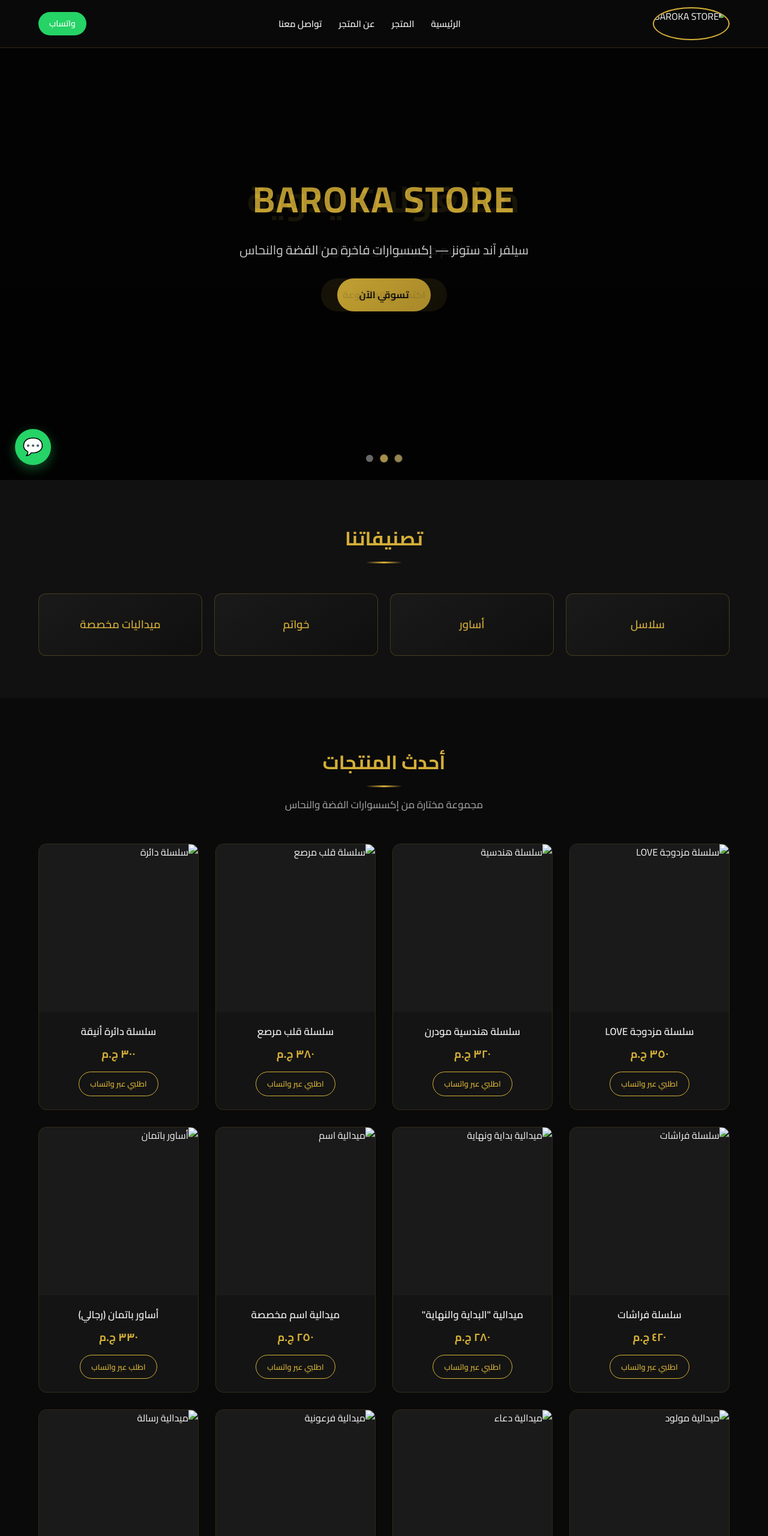
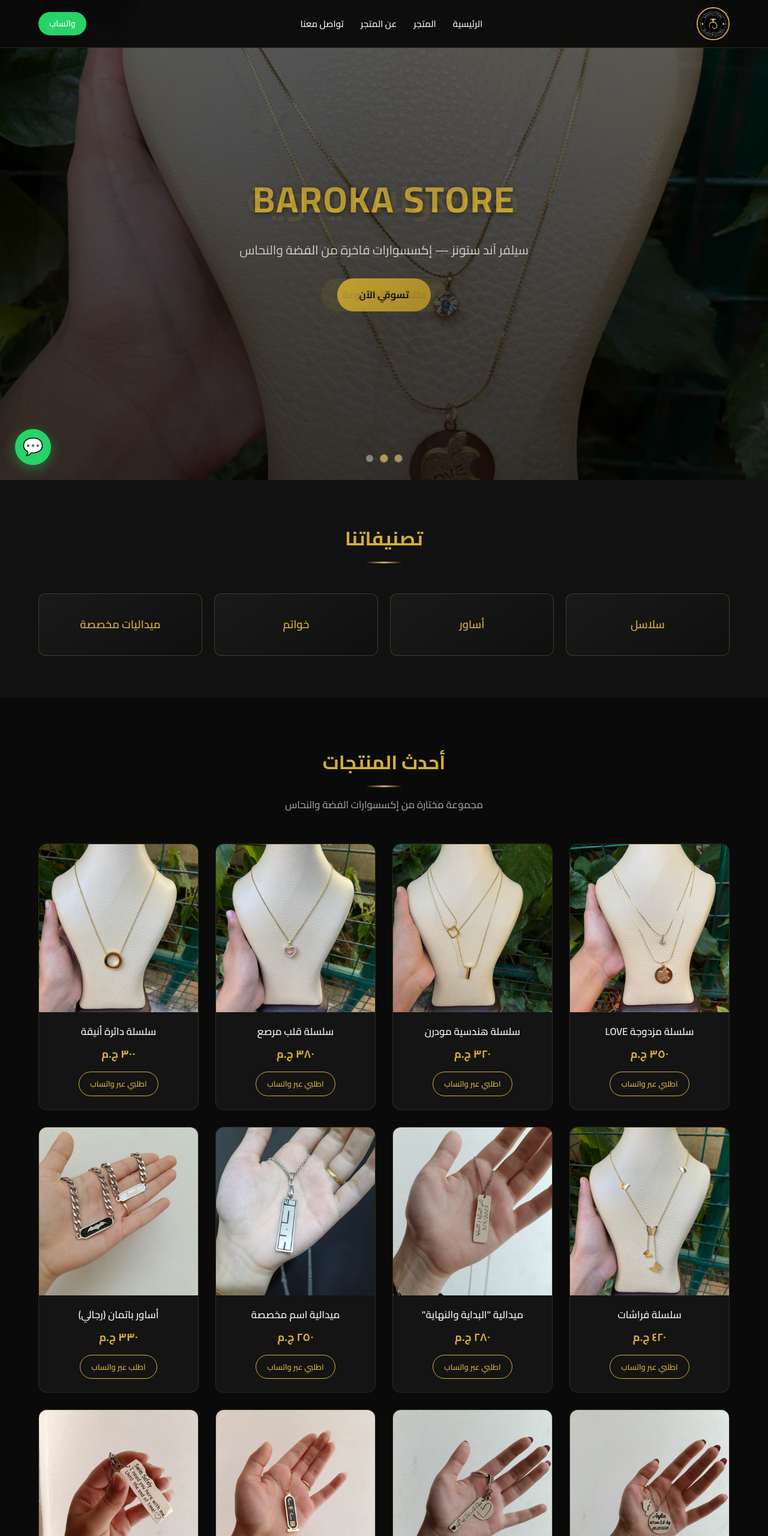
Before and after one commit to mamadadel7-code/baroka-store, a plain HTML site: page index.html in a window 1280 px wide. Shown: the top 2560 px of the page at 60% size. Drawn offline with Linux system fonts and the light colour scheme.

Commit message:
Update index.html

```diff
--- a/index.html
+++ b/index.html
@@ -15,7 +15,7 @@
   <header class="header">
     <div class="container header-inner">
       <a href="#" class="logo">
-        <img src="images/logo.jpg" alt="BAROKA STORE">
+        <img src="logo.jpg" alt="BAROKA STORE">
       </a>
       <nav class="nav" id="nav">
         <a href="#home">الرئيسية</a>
@@ -35,7 +35,7 @@
   <!-- Hero Slider -->
   <section class="hero" id="home">
     <div class="slider" id="slider">
-      <div class="slide active" style="background-image: url('images/product-1.jpg')">
+      <div class="slide active" style="background-image: url('product-1.jpg')">
         <div class="slide-overlay"></div>
         <div class="slide-content">
           <h1>BAROKA STORE</h1>
@@ -43,7 +43,7 @@
           <a href="#products" class="btn">تسوقي الآن</a>
         </div>
       </div>
-      <div class="slide" style="background-image: url('images/product-5.jpg')">
+      <div class="slide" style="background-image: url('product-5.jpg')">
         <div class="slide-overlay"></div>
         <div class="slide-content">
           <h1>مشغولات يدوية</h1>
@@ -51,7 +51,7 @@
           <a href="#products" class="btn">اكتشفي المجموعة</a>
         </div>
       </div>
-      <div class="slide" style="background-image: url('images/product-13.jpg')">
+      <div class="slide" style="background-image: url('product-13.jpg')">
         <div class="slide-overlay"></div>
         <div class="slide-content">
           <h1>إكسسوارات راقية</h1>
@@ -100,7 +100,7 @@
         <!-- Product 1 -->
         <div class="product-card">
           <div class="product-img">
-            <img src="images/product-1.jpg" alt="سلسلة مزدوجة LOVE">
+            <img src="product-1.jpg" alt="سلسلة مزدوجة LOVE">
           </div>
           <div class="product-info">
             <h3>سلسلة مزدوجة LOVE</h3>
@@ -112,7 +112,7 @@
         <!-- Product 2 -->
         <div class="product-card">
           <div class="product-img">
-            <img src="images/product-2.jpg" alt="سلسلة هندسية">
+            <img src="product-2.jpg" alt="سلسلة هندسية">
           </div>
           <div class="product-info">
             <h3>سلسلة هندسية مودرن</h3>
@@ -124,7 +124,7 @@
         <!-- Product 3 -->
         <div class="product-card">
           <div class="product-img">
-            <img src="images/product-3.jpg" alt="سلسلة قلب مرصع">
+            <img src="product-3.jpg" alt="سلسلة قلب مرصع">
           </div>
           <div class="product-info">
             <h3>سلسلة قلب مرصع</h3>
@@ -136,7 +136,7 @@
         <!-- Product 4 -->
         <div class="product-card">
           <div class="product-img">
-            <img src="images/product-4.jpg" alt="سلسلة دائرة">
+            <img src="product-4.jpg" alt="سلسلة دائرة">
           </div>
           <div class="product-info">
             <h3>سلسلة دائرة أنيقة</h3>
@@ -148,7 +148,7 @@
         <!-- Product 5 -->
         <div class="product-card">
           <div class="product-img">
-            <img src="images/product-5.jpg" alt="سلسلة فراشات">
+            <img src="product-5.jpg" alt="سلسلة فراشات">
           </div>
           <div class="product-info">
             <h3>سلسلة فراشات</h3>
@@ -160,7 +160,7 @@
         <!-- Product 6 -->
         <div class="product-card">
           <div class="product-img">
-            <img src="images/product-6.jpg" alt="ميدالية بداية ونهاية">
+            <img src="product-6.jpg" alt="ميدالية بداية ونهاية">
           </div>
           <div class="product-info">
             <h3>ميدالية "البداية والنهاية"</h3>
@@ -172,7 +172,7 @@
         <!-- Product 7 -->
         <div class="product-card">
           <div class="product-img">
-            <img src="images/product-7.jpg" alt="ميدالية اسم">
+            <img src="product-7.jpg" alt="ميدالية اسم">
           </div>
           <div class="product-info">
             <h3>ميدالية اسم مخصصة</h3>
@@ -184,7 +184,7 @@
         <!-- Product 8 -->
         <div class="product-card">
           <div class="product-img">
-            <img src="images/product-8.jpg" alt="أساور باتمان">
+            <img src="product-8.jpg" alt="أساور باتمان">
           </div>
           <div class="product-info">
             <h3>أساور باتمان (رجالي)</h3>
@@ -196,7 +196,7 @@
         <!-- Product 9 -->
         <div class="product-card">
           <div class="product-img">
-            <img src="images/product-9.jpg" alt="ميدالية مولود">
+            <img src="product-9.jpg" alt="ميدالية مولود">
           </div>
           <div class="product-info">
             <h3>ميدالية مولود مخصصة</h3>
@@ -208,7 +208,7 @@
         <!-- Product 10 -->
         <div class="product-card">
           <div class="product-img">
-            <img src="images/product-10.jpg" alt="ميدالية دعاء">
+            <img src="product-10.jpg" alt="ميدالية دعاء">
           </div>
           <div class="product-info">
             <h3>ميدالية دعاء + قلب</h3>
@@ -220,7 +220,7 @@
         <!-- Product 11 -->
         <div class="product-card">
           <div class="product-img">
-            <img src="images/product-11.jpg" alt="ميدالية فرعونية">
+            <img src="product-11.jpg" alt="ميدالية فرعونية">
           </div>
           <div class="product-info">
             <h3>ميدالية فرعونية</h3>
@@ -232,7 +232,7 @@
         <!-- Product 12 -->
         <div class="product-card">
           <div class="product-img">
-            <img src="images/product-12.jpg" alt="ميدالية رسالة">
+            <img src="product-12.jpg" alt="ميدالية رسالة">
           </div>
           <div class="product-info">
             <h3>ميدالية رسالة خاصة</h3>
@@ -244,7 +244,7 @@
         <!-- Product 13 -->
         <div class="product-card">
           <div class="product-img">
-            <img src="images/product-13.jpg" alt="أسورة عين الحسد">
+            <img src="product-13.jpg" alt="أسورة عين الحسد">
           </div>
           <div class="product-info">
             <h3>أسورة عين الحسد</h3>
@@ -256,7 +256,7 @@
         <!-- Product 14 -->
         <div class="product-card">
           <div class="product-img">
-            <img src="images/product-14.jpg" alt="أسورة أوراق">
+            <img src="product-14.jpg" alt="أسورة أوراق">
           </div>
           <div class="product-info">
             <h3>أسورة أوراق ذهبية</h3>
@@ -268,7 +268,7 @@
         <!-- Product 15 -->
         <div class="product-card">
           <div class="product-img">
-            <img src="images/product-15.jpg" alt="مجموعة أساور">
+            <img src="product-15.jpg" alt="مجموعة أساور">
           </div>
           <div class="product-info">
             <h3>مجموعة أساور متنوعة</h3>
@@ -280,7 +280,7 @@
         <!-- Product 16 -->
         <div class="product-card">
           <div class="product-img">
-            <img src="images/product-16.jpg" alt="أساور كارتييه ستايل">
+            <img src="product-16.jpg" alt="أساور كارتييه ستايل">
           </div>
           <div class="product-info">
             <h3>أساور كارتييه ستايل</h3>
@@ -307,7 +307,7 @@
         </p>
       </div>
       <div class="about-logo">
-        <img src="images/logo.jpg" alt="BAROKA STORE Logo">
+        <img src="logo.jpg" alt="BAROKA STORE Logo">
       </div>
     </div>
   </section>
@@ -333,7 +333,7 @@
   <footer class="footer">
     <div class="container">
       <div class="footer-logo">
-        <img src="images/logo.jpg" alt="BAROKA STORE">
+        <img src="logo.jpg" alt="BAROKA STORE">
       </div>
       <p>BAROKA STORE — Silver & Stones</p>
       <p class="copy">© 2026 جميع الحقوق محفوظة</p>
```
